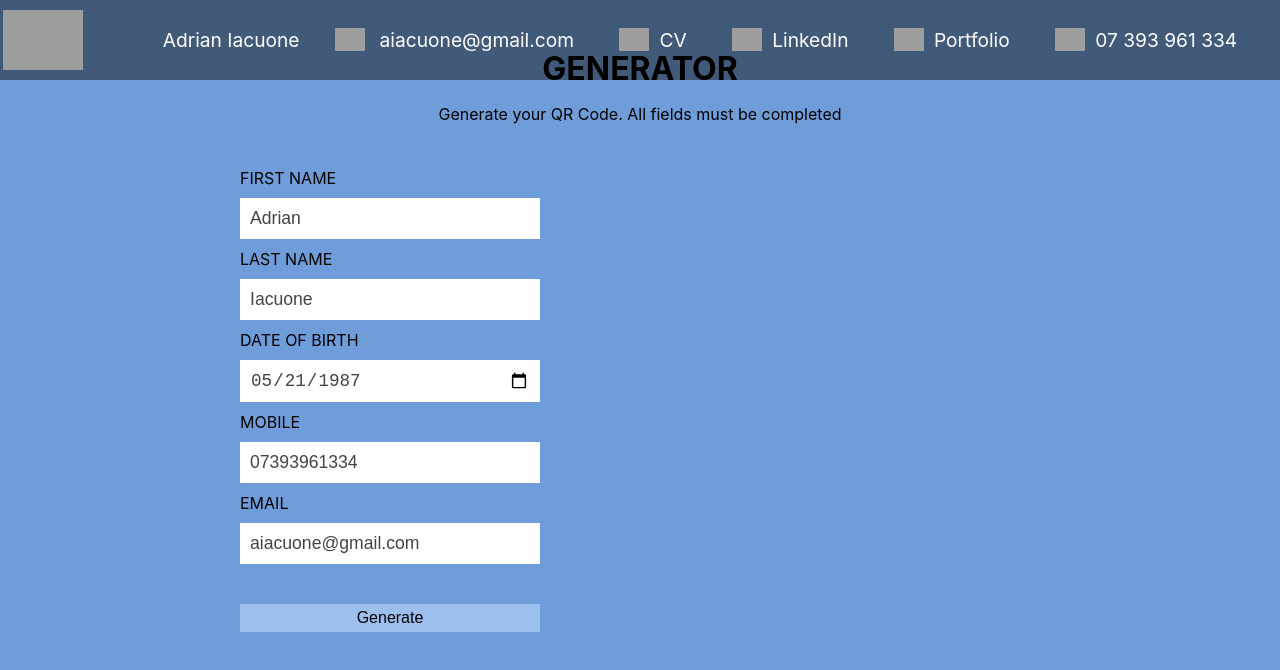
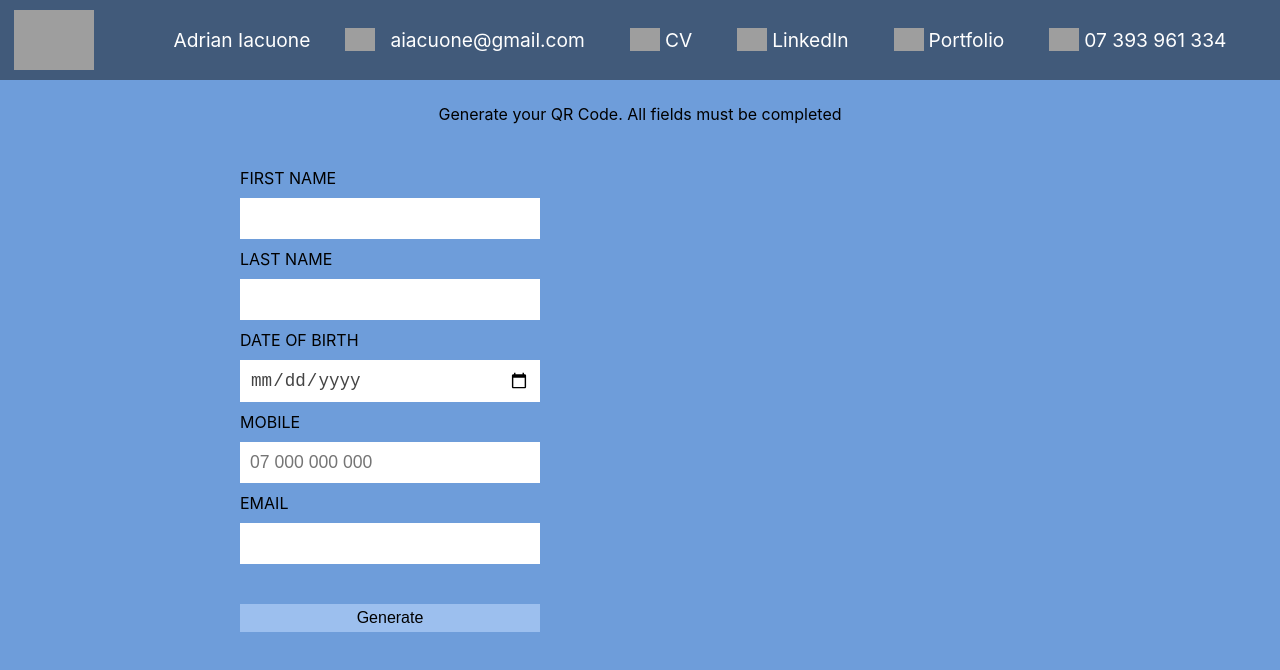
Before and after one commit to aiacuone/QRCodeGenerator, a Next.js app: page /generator in a window 1280 px wide. Shown: the top 670 px of the page. Built offline with nearby package versions, Linux system fonts and the light colour scheme; grey boxes are pictures that could not be loaded.

Commit message:
minor changes

```diff
--- a/Components/Code.js
+++ b/Components/Code.js
@@ -4,7 +4,7 @@ import styles from '../styles/Generator.module.scss'
 
 export default function Code({ info }) {
 	let text = `Hello ${info.firstName},
-	The date you generated the QR Code was ${timeStampDate()}, the time you generated the QR Code was ${timeStampTime()}. The information you inputed is as follows:
+	The date you generated the QR Code was ${timeStampDate()}, the time you generated the QR Code was ${timeStampTime()}. The information you submitted is as follows:
 	Name: ${info.firstName} ${info.lastName}
 	Date of Birth: ${info.dob}
 	Email: ${info.email}
@@ -27,10 +27,11 @@ Thank you for using my QR Code Generator. All my information and projects can be
 	function timeStampDate() {
 		let dateObj = new Date(info.time)
 
+		let day = dateObj.getDate()
 		let month = dateObj.getMonth() + 1
 		let year = dateObj.getFullYear()
-		let date = dateObj.getDate()
-		return `${date}/${month}/${year}`
+
+		return `${day}/${month}/${year}`
 	}
 
 	function timeStampTime() {
@@ -39,10 +40,10 @@ Thank you for using my QR Code Generator. All my information and projects can be
 		let hours = dateObj.getHours()
 		let minutes = dateObj.getMinutes()
 		let seconds = dateObj.getSeconds()
+
 		return `${hours}:${minutes}:${seconds}`
 	}
 
-	console.log(text)
 	return (
 		<div className={styles.code}>
 			<QRCode value={text} id="code" size={280} />
--- a/Components/Header.js
+++ b/Components/Header.js
@@ -8,7 +8,7 @@ import phone from '../images/phone.svg'
 
 export default function Header() {
 	return (
-		<di className={styles.container}>
+		<div className={styles.container}>
 			<img src={logo} className={styles.logo} />
 			<ul className={styles.ulist}>
 				<li className={styles.list}> Adrian Iacuone</li>
@@ -19,7 +19,6 @@ export default function Header() {
 					</a>
 				</li>
 				<li className={styles.list}>
-					{' '}
 					<a
 						href="https://1drv.ms/b/s!Any2Z6OIuSuhvv5vn0Sjeo6-ZEBrUg?e=9NRsih"
 						target="_blank">
@@ -29,25 +28,22 @@ export default function Header() {
 				</li>
 
 				<li className={styles.list}>
-					{' '}
 					<a href="https://www.linkedin.com/in/adrian-iacuone/" target="_blank">
 						LinkedIn
 						<img src={linkedin} className={styles.icon} />
 					</a>
 				</li>
 				<li className={styles.list}>
-					{' '}
 					<a href="https://aiacuone-portfolio.netlify.app/" target="_blank">
 						Portfolio
 						<img src={cv} className={styles.icon} />
 					</a>
 				</li>
 				<li className={styles.list}>
-					{' '}
 					07 393 961 334
 					<img src={phone} className={styles.icon} />
 				</li>
 			</ul>
-		</di>
+		</div>
 	)
 }
--- a/pages/generator.js
+++ b/pages/generator.js
@@ -4,23 +4,15 @@ import Code from '../components/Code'
 import Head from 'next/head'
 
 export default function generator() {
-	// const defaultInfo = {
-	// 	firstName: '',
-	// 	lastName: '',
-	// 	dob: '',
-	// 	number: '',
-	// 	email: '',
-	// 	time:''
-	// }
+	const defaultInfo = {
+		firstName: '',
+		lastName: '',
+		dob: '',
+		number: '',
+		email: '',
+		time:''
+	}
 
-	const defaultInfo = {
-		firstName: 'Adrian',
-		lastName: 'Iacuone',
-		dob: '1987-05-21',
-		number: '07393961334',
-		email: 'aiacuone@gmail.com',
-		time: Date.now(),
-	}
 	const [info, setInfo] = useState(defaultInfo)
 	const [generate, setGenerate] = useState(false)
 
@@ -37,7 +29,6 @@ export default function generator() {
 		setGenerate(true)
 	}
 
-	// console.log(info)
 	return (
 		<div className={styles.container}>
 			<Head>
--- a/pages/index.js
+++ b/pages/index.js
@@ -17,7 +17,6 @@ export default function Home() {
 						Welcome to my QR Code Generator. This project is to demonstrate the
 						ability to generate a QR Code, using Next JS.
 					</p>
-					{/* <p>test</p> */}
 					<Link href="/generator">
 						<p className={styles.continue}>CONTINUE</p>
 					</Link>
--- a/styles/Generator.module.scss
+++ b/styles/Generator.module.scss
@@ -5,6 +5,7 @@
 	justify-content: center;
 	align-items: center;
 	flex-direction: column;
+	overflow: hidden;
 }
 
 .instructions {
--- a/styles/Header.module.css
+++ b/styles/Header.module.css
@@ -9,8 +9,9 @@
 	overflow: hidden;
 	white-space: nowrap;
 	padding: 10px 0;
-	background: #4b6990;
 	background: #415a7a;
+	z-index: 1;
+
 }
 
 .list {
--- a/styles/Home.module.css
+++ b/styles/Home.module.css
@@ -6,6 +6,7 @@
 	align-items: center;
 	height: 100%;
 	width: 100%;
+
 }
 
 .subContainer {
@@ -49,4 +50,5 @@
 .welcome{
 	padding: 0;
 	margin: 0 0 20px 0;
+
 }
--- a/styles/globals.css
+++ b/styles/globals.css
@@ -7,6 +7,8 @@ body {
 	background: #6e9dda;
 	height: 100vh;
 	width: 100vw;
+	min-height: 800px;
+	overflow: hidden;
 }
 
 a {
```
